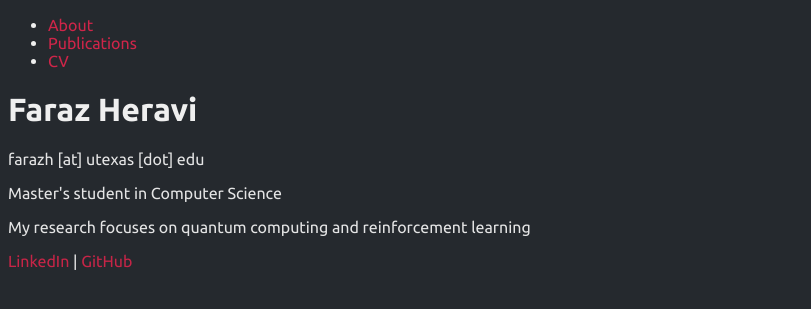
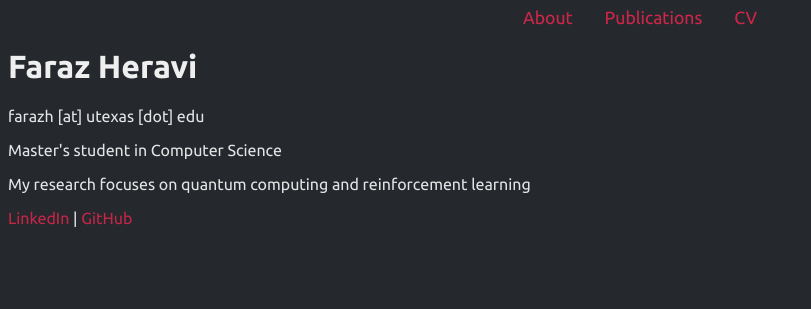
Before and after one commit to fheravi/fheravi.github.io, a Jekyll site: the page built from index.md, in a window 1280 px wide. Shown: the top 309 px of the page, without its empty margins (0-811 px from the left). Built offline with Jekyll 4.4.1, drawn with Linux system fonts in a browser that asks for light colours.

```diff
--- a/_layouts/default.html
+++ b/_layouts/default.html
@@ -3,17 +3,18 @@
 <head>
   <meta charset="UTF-8">
   <title>{{ page.title }}</title>
-  <link rel="stylesheet" href="/assets/style.css">
+  <link rel="stylesheet" href="{{ '/assets/style.css' | relative_url }}">
 </head>
 <body>
-  <nav>
-      <ul>
-        <li><a href="/">About</a></li>
-        <li><a href="/publications">Publications</a></li>
-        <li><a href="/cv">CV</a></li>
-      </ul>
-  </nav>
-  <main>
+  <header>
+    <nav class="navbar">
+      <a href="{{ '/' | relative_url }}">About</a>
+      <a href="{{ '/publications.html' | relative_url }}">Publications</a>
+      <a href="{{ '/cv.html' | relative_url }}">CV</a>
+    </nav>
+  </header>
+
+  <main class="main-content">
     {{ content }}
   </main>
 </body>
--- a/assets/style.css
+++ b/assets/style.css
@@ -11,7 +11,6 @@
     --hover-color: #04DBAC;
 }
 
-
 body {
     font-family: 'Ubuntu', sans-serif;
     padding-bottom: 2rem;
@@ -24,6 +23,13 @@ h1.lead {
     opacity: 0.85;
     margin-bottom: 0.8rem;
     font-size: 2.5rem;
+}
+
+.navbar {
+    display: flex;
+    justify-content: center;
+    gap: 2rem;
+    font-size: 1.1rem;
 }
 
 p {
```
